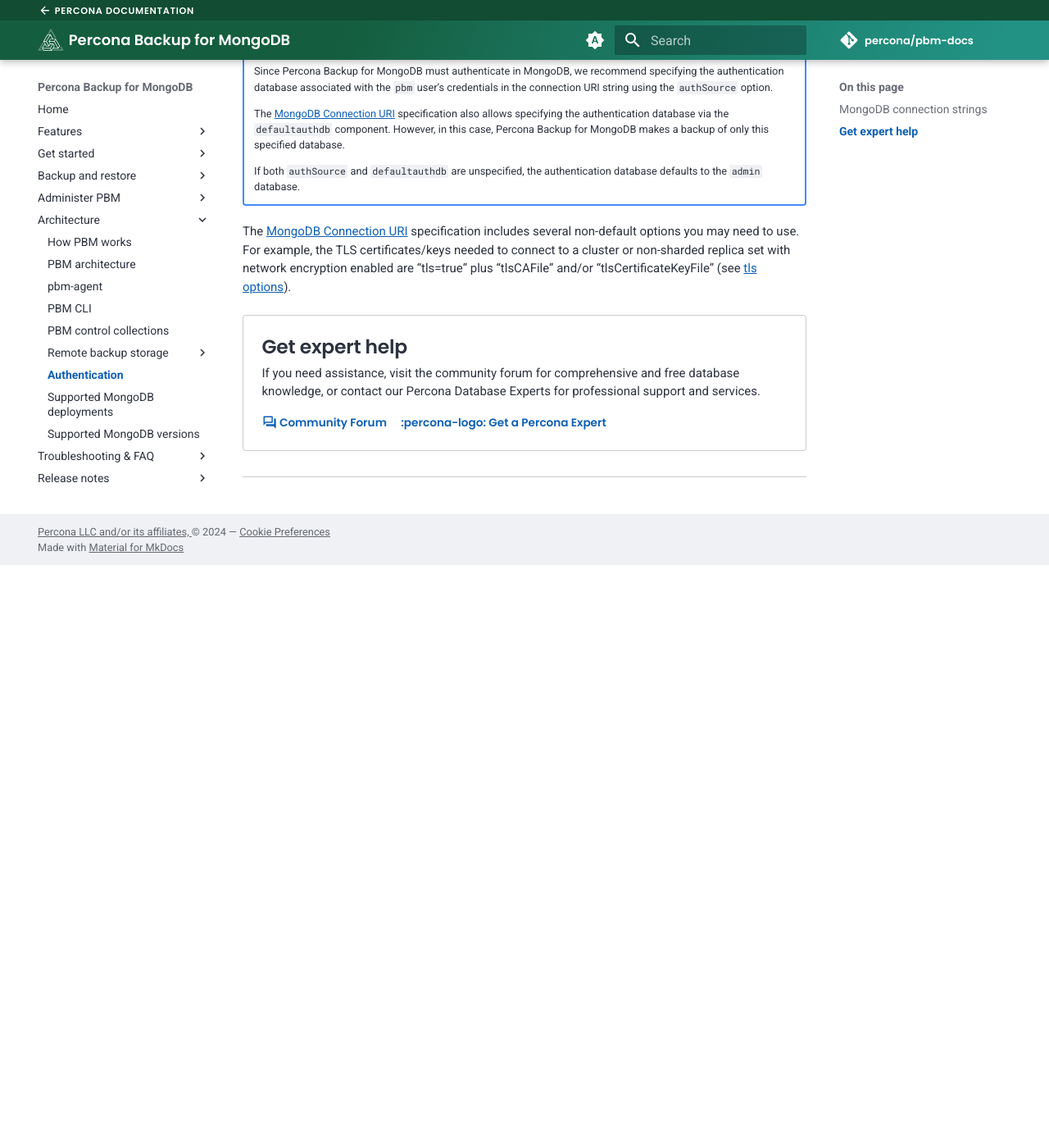
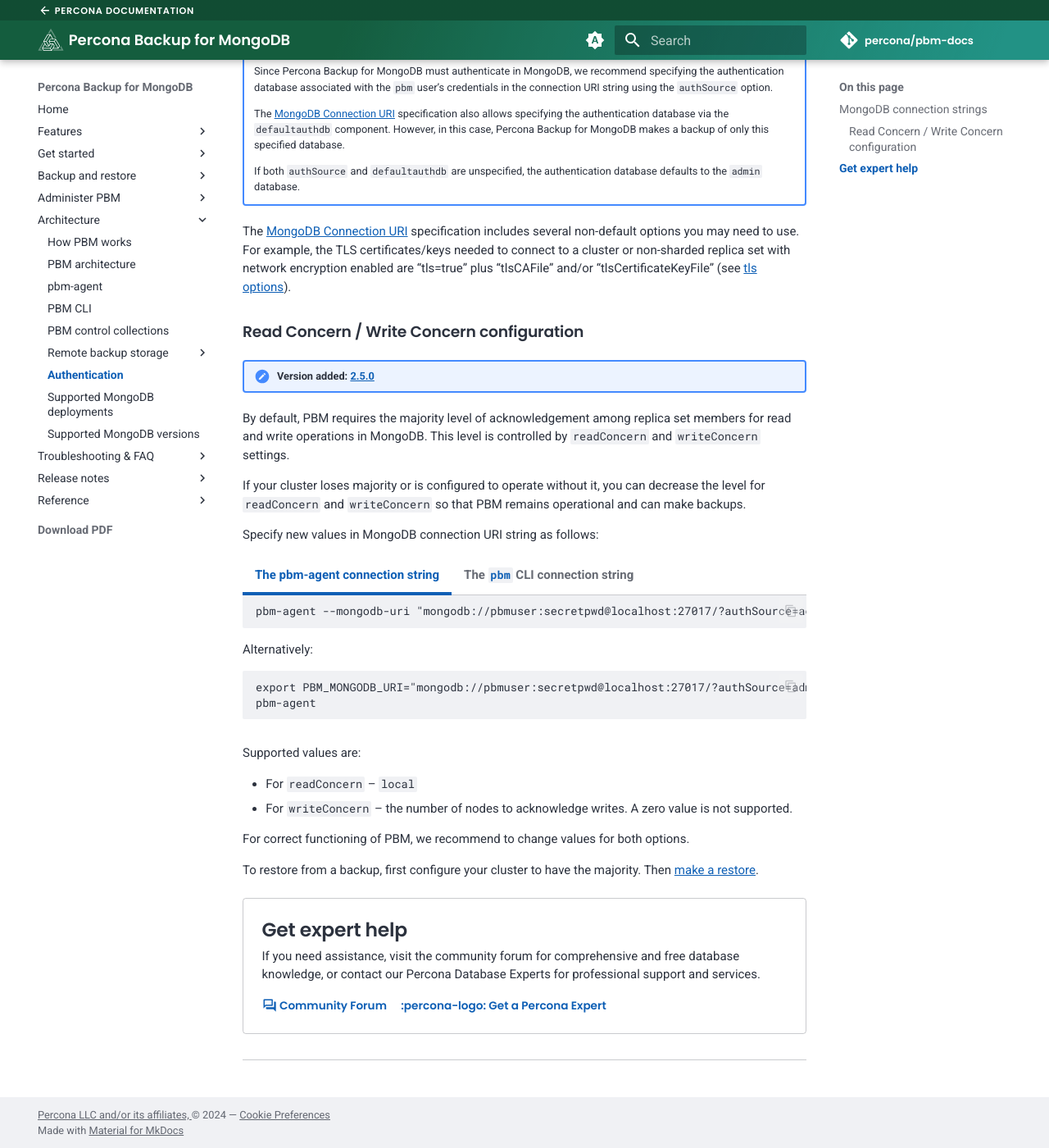
Before and after one commit to percona/pbm-docs, an MkDocs documentation site: the page built from docs/details/authentication.md, in a window 1280 px wide and 1400 px high, scrolled down 825 px. Shown: the whole window at 82% size. Built offline with MkDocs 1.6.1 and Material for MkDocs 9.7.7, drawn with Linux system fonts in a browser that asks for light colours; nearby versions of some CDN libraries; comment, search, counter and statistics services are not loaded; before the commit the page ends 1514 px from its top, so only the background shows below that.

Commit message:
PBM-1159 Documented Read/Write concern configuration (#172)
PBM-1159 Documented Read/Write concern configuration

````diff
--- a/docs/details/authentication.md
+++ b/docs/details/authentication.md
@@ -51,7 +51,6 @@
        * In a cluster it is the config server replica set.
 
      You do not necessarily have to provide that connection string. If you provide a connection to any live node (shard, configsvr, or non-sharded replica set member), `pbm` CLI will automatically determine the right hosts and establish a new connection to those instead.
-
 
 The connection URI above is the format that MongoDB drivers have accepted universally
 since approximately the release time of MongoDB server v3.6. The `mongo` shell
@@ -72,3 +71,50 @@
 certificates/keys needed to connect to a cluster or non-sharded replica set with
 network encryption enabled are “tls=true” plus “tlsCAFile” and/or
 “tlsCertificateKeyFile” (see [tls options](https://docs.mongodb.com/manual/reference/connection-string/#tls-options)).
+
+### Read Concern / Write Concern configuration
+
+!!! admonition "Version added: [2.5.0](../release-notes/2.5.0.md)"
+
+By default, PBM requires the majority level of acknowledgement among replica set members for read and write operations in MongoDB. This level is controlled by `readConcern` and `writeConcern` settings.
+
+If your cluster loses majority or is configured to operate without it, you can decrease the level for `readConcern` and `writeConcern` so that PBM remains operational and can make backups.
+
+
+
+Specify new values in MongoDB connection URI string as follows:
+
+=== "The pbm-agent connection string"
+
+    ```
+    pbm-agent --mongodb-uri "mongodb://pbmuser:secretpwd@localhost:27017/?authSource=admin&readConcernLevel=local&w=1"
+    ```
+
+    Alternatively:
+
+    ```
+    export PBM_MONGODB_URI="mongodb://pbmuser:secretpwd@localhost:27017/?authSource=admin&readConcernLevel=local&w=1"
+    pbm-agent
+    ```
+
+=== "The `pbm` CLI connection string"
+
+    ```{.bash data-prompt="$"}
+    pbm status --mongodb-uri "mongodb://pbmuser:secretpwd@mongocsvr1:27017,mongocsvr2:27017,mongocsvr3:27017/?replicaSet=configrs&authSource=admin&readConcernLevel=local&w=1"
+    ```
+
+    Alternatively:
+
+    ```{.bash data-prompt="$"}
+    export PBM_MONGODB_URI="mongodb://pbmuser:secretpwd@mongocsvr1:27017,mongocsvr2:27017,mongocsvr3:27017/?replicaSet=configrs&authSource=admin&readConcernLevel=local&w=1"
+    $ pbm status
+    ```
+
+Supported values are:
+
+* For `readConcern` – `local`
+* For `writeConcern` – the number of nodes to acknowledge writes. A zero value is not supported.
+
+For correct functioning of PBM, we recommend to change values for both options.
+
+To restore from a backup, first configure your cluster to have the majority. Then [make a restore](../usage/restore.md).
````
Also changed, not shown: other parts of docs/details/authentication.md (+4 -4 lines), docs/details/architecture.md (+1 -1 lines), docs/details/control-collections.md (+1 -1 lines), docs/details/deployments.md (+1 -1 lines), docs/features/comparison.md (+2 -2 lines), docs/features/point-in-time-recovery.md (+1 -1 lines).
